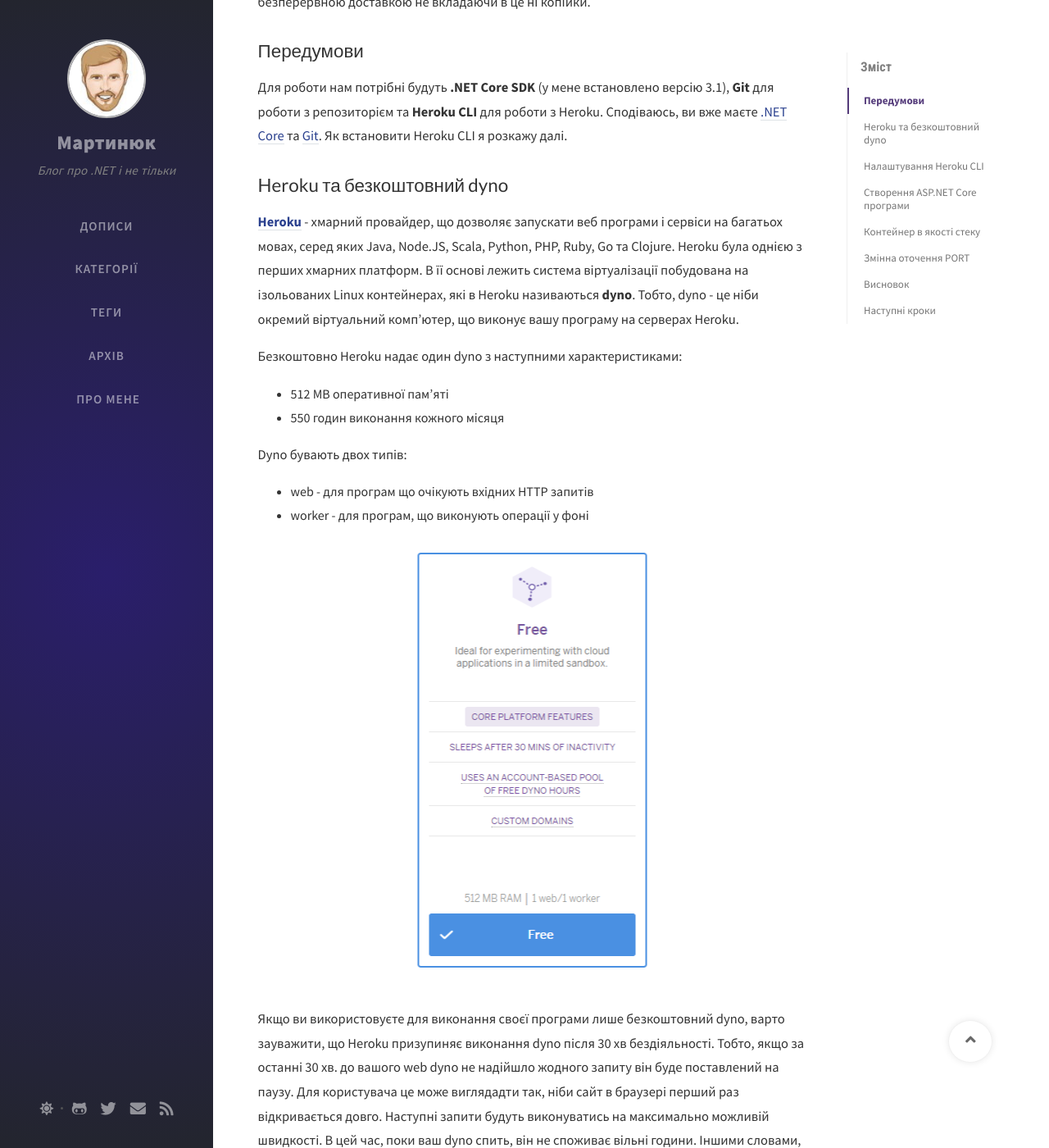
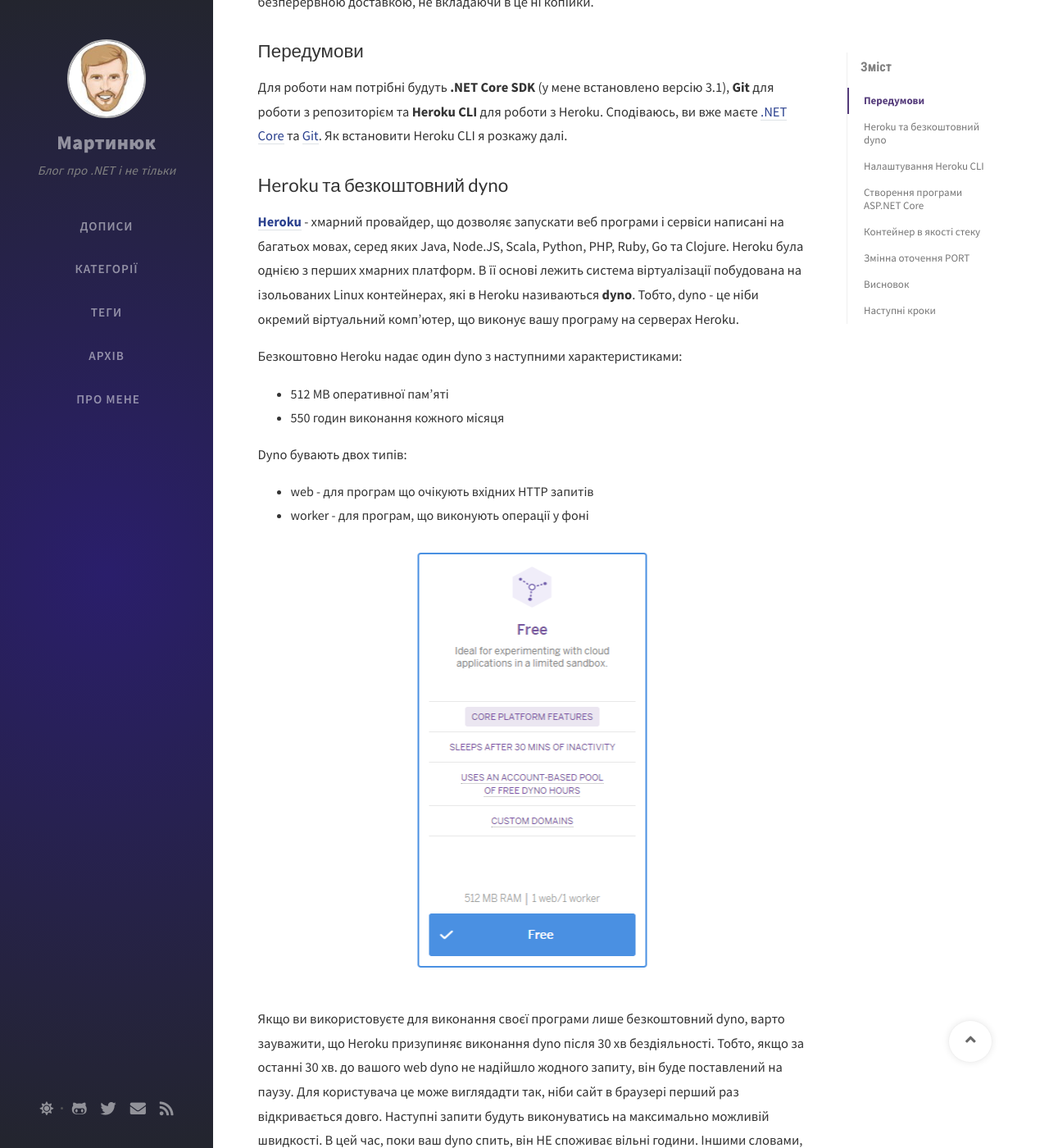
Before and after one commit to olesmartyniuk/olesmartyniuk.github.io, a Jekyll site: the page built from _posts/2020-05-21-deploy-dotnet-core-app-for-free.md, in a window 1280 px wide and 1400 px high, scrolled down 762 px. Shown: the whole window at 82% size. Built offline with Jekyll 4.4.1, drawn with Linux system fonts in a browser that asks for light colours; nearby versions of some CDN libraries; some web fonts are replaced; comment, search, counter and statistics services are not loaded; some of the changed text lies outside the part shown.

Commit message:
Fixed syntax errors

````diff
--- a/_posts/2020-05-21-deploy-dotnet-core-app-for-free.md
+++ b/_posts/2020-05-21-deploy-dotnet-core-app-for-free.md
@@ -8,14 +8,14 @@
 ---
 ![](/assets/img/posts/2020-05-21-deploy-dotnet-core-app-for-free/cover.png)
 
-В багатьох програмістів є власні проекти на .NET Core, які в певний момент хочеться показати іншим. Бажано, щоб розгортання відбувалось просто і швидко, а хостинг був безкоштовним. В цій замітці я розкажу як розгортати проекти на .NET Core в Heroku з безперервною доставкою не вкладаючи в це ні копійки.
+В багатьох програмістів є власні проекти на .NET Core, які в певний момент хочеться показати іншим. Бажано, щоб розгортання відбувалось просто і швидко, а хостинг був безкоштовним. В цій замітці я розкажу, як розгортати проекти на .NET Core в Heroku з безперервною доставкою, не вкладаючи в це ні копійки.
 
 ## Передумови
 Для роботи нам потрібні будуть **.NET Core SDK** (у мене встановлено версію 3.1), **Git** для роботи з репозиторієм та **Heroku CLI** для роботи з Heroku. Сподіваюсь, ви вже маєте [.NET Core](https://dotnet.microsoft.com/download) та [Git](https://git-scm.com/). Як встановити Heroku CLI я розкажу далі.
 
 ## Heroku та безкоштовний dyno
 
-**[Heroku](http://heroku.com)** - хмарний провайдер, що дозволяє запускати веб програми і сервіси на багатьох мовах, серед яких Java, Node.JS, Scala, Python, PHP, Ruby, Go та Clojure. Heroku була однією з перших хмарних платформ. В її основі лежить система віртуалізації побудована на ізольованих Linux контейнерах, які в Heroku називаються **dyno**. Тобто, dyno - це ніби окремий віртуальний комп'ютер, що виконує вашу програму на серверах Heroku.
+**[Heroku](http://heroku.com)** - хмарний провайдер, що дозволяє запускати веб програми і сервіси написані на багатьох мовах, серед яких Java, Node.JS, Scala, Python, PHP, Ruby, Go та Clojure. Heroku була однією з перших хмарних платформ. В її основі лежить система віртуалізації побудована на ізольованих Linux контейнерах, які в Heroku називаються **dyno**. Тобто, dyno - це ніби окремий віртуальний комп'ютер, що виконує вашу програму на серверах Heroku.
 
 Безкоштовно Heroku надає один dyno з наступними характеристиками:
 * 512 MB оперативної пам'яті
@@ -27,7 +27,7 @@
 
 ![](/assets/img/posts/2020-05-21-deploy-dotnet-core-app-for-free/free-plan-capabilities.png)
 
-Якщо ви використовуєте для виконання своєї програми лише безкоштовний dyno, варто зауважити, що Heroku призупиняє виконання dyno після 30 хв бездіяльності. Тобто, якщо за останні 30 хв. до вашого web dyno не надійшло жодного запиту він буде поставлений на паузу. Для користувача це може виглядадти так, ніби сайт в браузері перший раз відкривається довго. Наступні запити будуть виконуватись на максимально можливій швидкості. В цей час, поки ваш dyno спить, він не споживає вільні години. Іншими словами, якщо ваш тестовий проект досить навантажений і обслуговує користувачів 24 години на добу вам вистачить вільних хвилин лише на 23 дні в місяць.
+Якщо ви використовуєте для виконання своєї програми лише безкоштовний dyno, варто зауважити, що Heroku призупиняє виконання dyno після 30 хв бездіяльності. Тобто, якщо за останні 30 хв. до вашого web dyno не надійшло жодного запиту, він буде поставлений на паузу. Для користувача це може виглядадти так, ніби сайт в браузері перший раз відкривається довго. Наступні запити будуть виконуватись на максимально можливій швидкості. В цей час, поки ваш dyno спить, він НЕ споживає вільні години. Іншими словами, якщо ваш тестовий проект досить навантажений і обслуговує користувачів 24 години на добу вам вистачить вільних хвилин лише на 23 дні в місяць.
 
 > Heroku дає можливість розширити кількість вільних хвилин до 1000 просто вказавши реквізити банківської карти в налаштуваннях, без жодних списань коштів. Це дає можливість працювати одному free dyno без зупинки 24/7 або двом-трьом free dyno, якщо навантаження на сайт не постійне.
 
@@ -48,8 +48,8 @@
 heroku/7.30.0 win32-x64 node-v11.14.0
 ```
 
-## Створення ASP.NET Core програми
-Створимо ASP.NET Core веб програму і назвемо її dotnet-app-heroku
+## Створення програми ASP.NET Core
+Створимо ASP.NET Core веб програму і назвемо її dotnet-app-heroku.
 
 ```bash
 > dotnet new webapp --name DotnetAppHeroku --output dotnet-app-heroku
@@ -187,7 +187,7 @@
 
 ![](/assets/img/posts/2020-05-21-deploy-dotnet-core-app-for-free/app-error.png)
 
-Щоб розібратись, чому це сталося переглянемо логи нашої програми:
+Щоб розібратись, чому це сталося, переглянемо логи нашої програми:
 
 ```bash
 > heroku logs
````
Also changed, not shown: other parts of _posts/2020-05-21-deploy-dotnet-core-app-for-free.md (+11 -11 lines).
